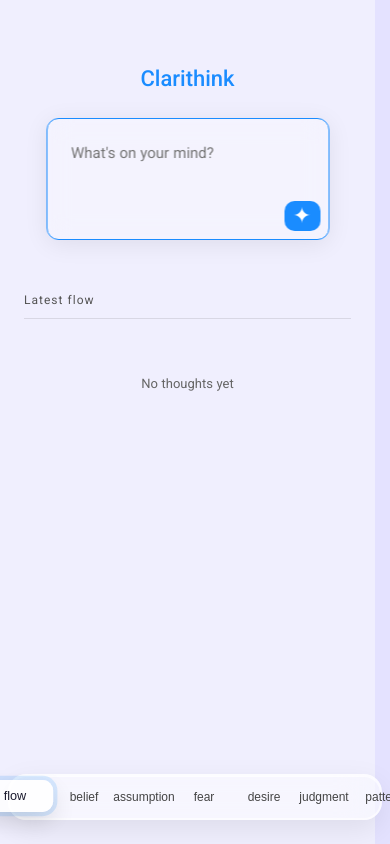
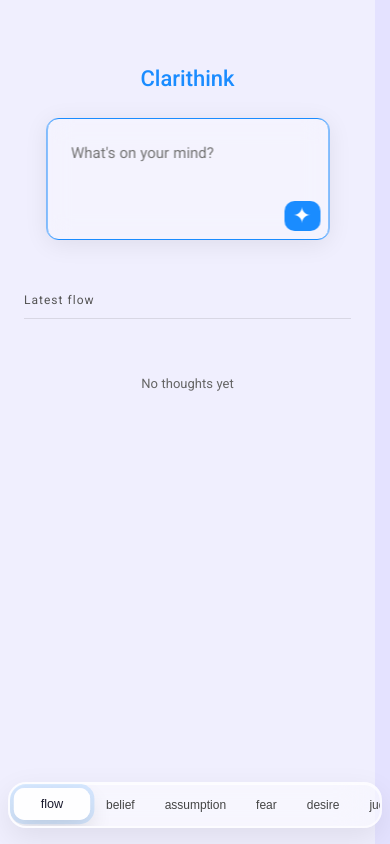
Before and after one commit to mhhoss/clarithink, a React (Vite) app: page / in a window 390 px wide. Built offline with nearby package versions, Linux system fonts and the light colour scheme.

Commit message:
fix tagbar for mobile screen

```diff
--- a/src/App.css
+++ b/src/App.css
@@ -27,7 +27,7 @@
 
 .tag-bar {
   position: fixed;
-  bottom: 24px;
+  bottom: 16px;
   left: 50%;
   transform: translateX(-50%);
 
@@ -52,7 +52,16 @@
   width: max-content;
   box-sizing: border-box;
 
+  -ms-overflow-style: none;
+  scrollbar-width: none;
+
+  overflow-y: auto;
+
   z-index: 500;
+}
+
+.tag-bar::-webkit-scrollbar {
+  display: none;
 }
 
 @media (max-width: 480px) {
@@ -62,9 +71,12 @@
     transform: none;
 
     width: auto;
-    justify-content: center;
+    justify-content: flex-start;
+  }
 
-    max-width: calc(100vw - 16px);
+  .tag-pill {
+    font-size: 11px;
+    padding: 6px 10px;
   }
 }
 
@@ -83,7 +95,10 @@
   color: #444;
   cursor: pointer;
   transition: all 0.2s ease;
-  min-width: 54px;
+
+  min-width: unset;
+  white-space: nowrap;
+  flex-shrink: 0;
 }
 
 .tag-pill:hover {
```
